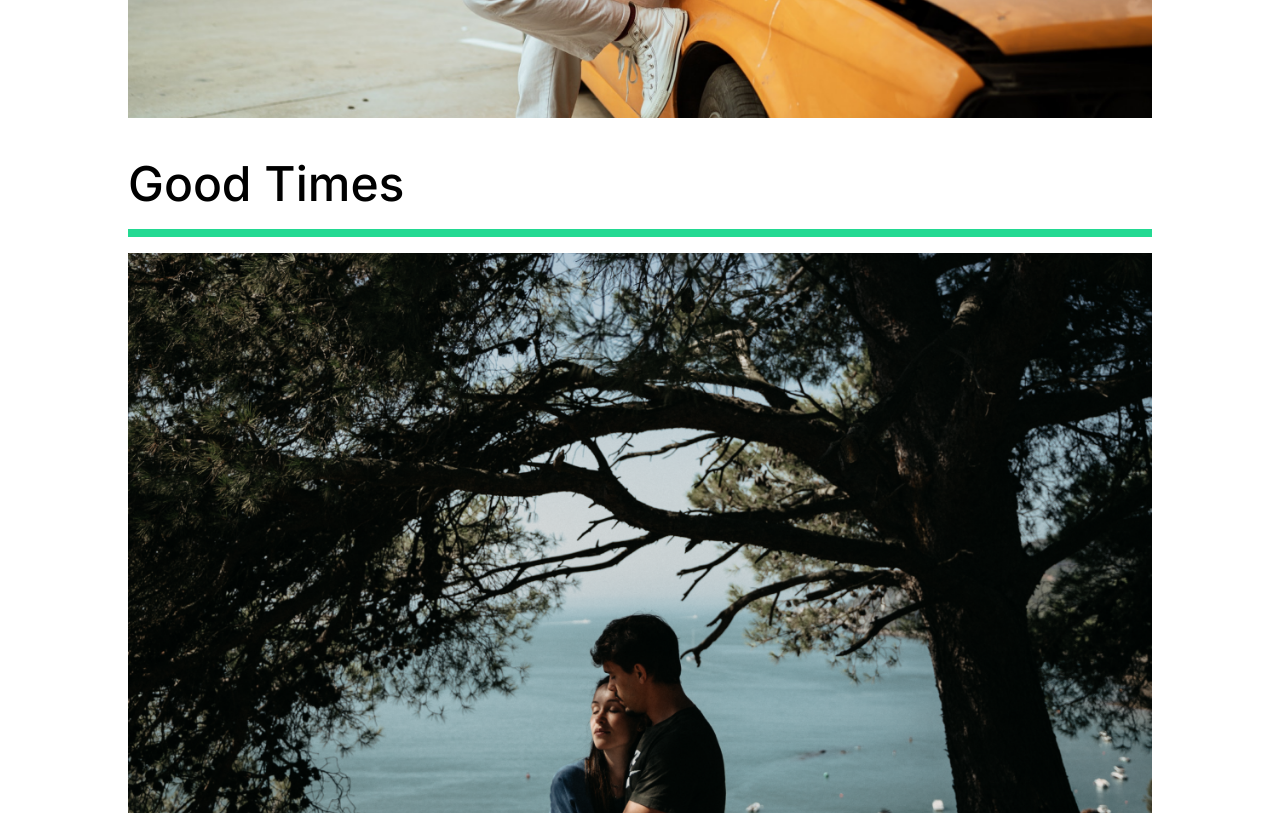
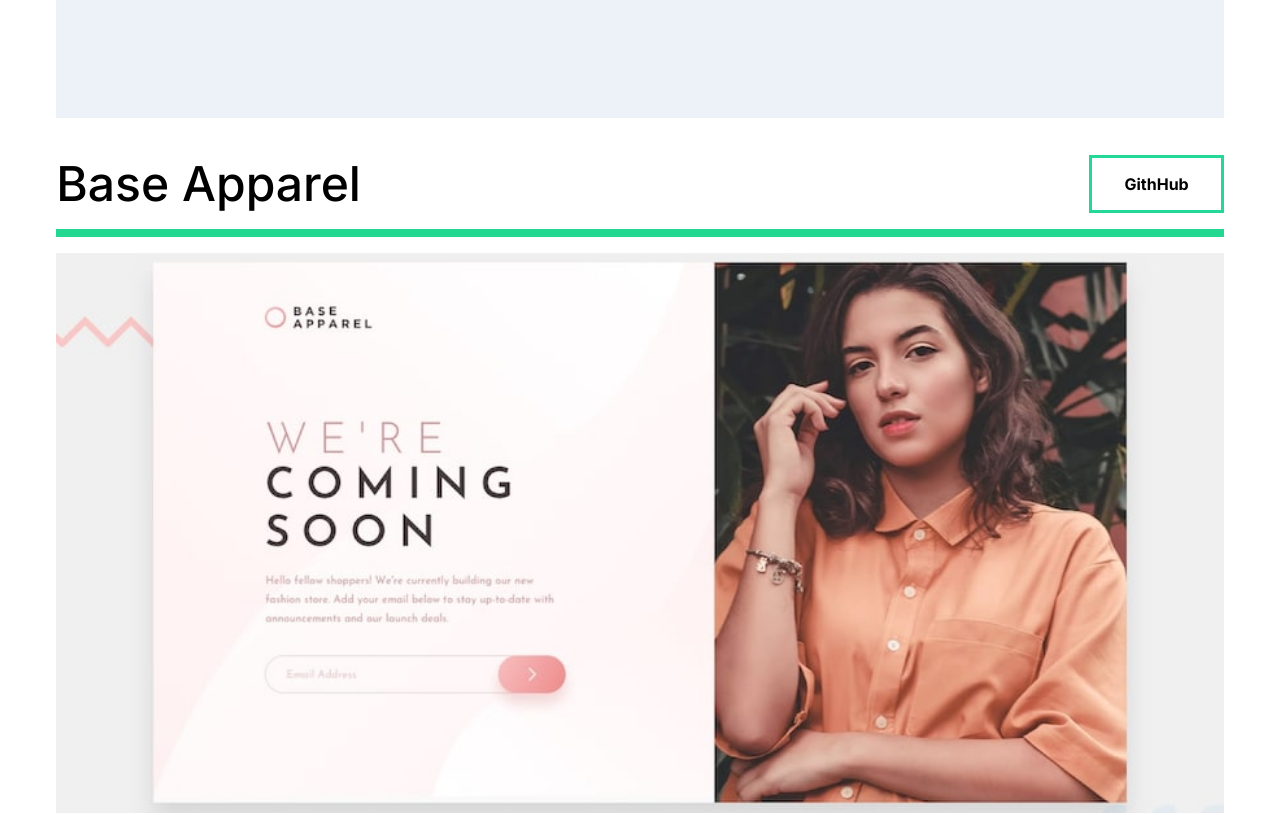
Before and after one commit to hrushi-thorat/react-portfolio, a React (Create React App) app: page /work in a window 1280 px wide. Shown: the part 1380-2195 px from the top of the page. Built offline with nearby package versions, Linux system fonts and the light colour scheme.

Commit message:
resposive project section

```diff
--- a/src/components/Dropdown.js
+++ b/src/components/Dropdown.js
@@ -68,10 +68,17 @@ background: gray;
 width:100%;
 left: 0;
 top:10vh;
+/* justify-content: space-between; */
 padding-top: 0;
 font-weight: bolder;
 font-size: 1.3rem;
 margin-bottom: 3rem;
+@media (max-width: 990px) {
+    font-size:1rem;
+  }
+@media (max-width: 488px) {
+    font-size:0.8rem;
+  }
 /* display: none; */
 ul{
     color:white;
@@ -80,6 +87,15 @@ ul{
     display: flex;
     align-items: center;
     justify-content: space-between;
+    @media (max-width: 990px) {
+    padding: 0.6rem 1.5rem 0rem 6rem;
+  }
+    @media (max-width: 416px) {
+    padding: 0.6rem 1.5rem 0rem 4rem;
+  }
+    @media (max-width: 339px) {
+    padding: 0.6rem 1.5rem 0rem 3rem;
+  }
 
 }
 li{
--- a/src/components/GlobalStyleComponents.js
+++ b/src/components/GlobalStyleComponents.js
@@ -23,6 +23,24 @@ button{
     &:hover{
         background-color: #23d997;
         color: white;
+    }
+    @media (max-width: 990px) {
+        padding: 0.8rem 1.8rem;
+        font-size: 0.9rem;
+        border: 2.9px solid #23d997;
+    }
+    @media (max-width: 600px) {
+        padding: 0.7rem 1.7rem;
+        font-size: 0.8rem;
+        border: 2.9px solid #23d997;
+    }
+    @media (max-width: 464px) {
+        padding: 0.6rem 1.6rem;
+        font-size: 0.8rem;
+    }
+    @media (max-width: 396px) {
+        padding: 0.6rem 1.6rem;
+        font-size: 0.7rem;
     }
 }
 
--- a/src/movieState.js
+++ b/src/movieState.js
@@ -4,16 +4,50 @@ import articalComponent from "./img/ArticalComponent.jpg";
 import baseApparel from "./img/Base-apparel.jpg";
 import cardGame from "./img/cardGame.PNG";
 import todo from "./img/todo.PNG";
+import beatMaker from "./img/beatMaker.PNG";
 export const JavascriptProjectDetails = [
+  {
+    title: "ToDo List",
+    cover: todo,
+    githhub: "https://github.com/hrushi-thorat/to-do-list",
+    liveSite: "https://condescending-ride-d4de28.netlify.app",
+  },
   {
     title: "Card Game",
     cover: cardGame,
     githhub: "https://github.com/hrushi-thorat/card-game",
     liveSite: "https://naughty-goldstine-82587f.netlify.app",
   },
+  {
+    title: "Beat Maker",
+    cover: beatMaker,
+    githhub: "https://github.com/hrushi-thorat/Beat-Maker",
+    liveSite: "https://stupefied-allen-5b3d76.netlify.app/",
+  },
+
+  {
+    title: "Base Apparel",
+    cover: baseApparel,
+    githhub: "https://github.com/hrushi-thorat/faq-accordion-card-main",
+    liveSite: "https://accordian-fem.netlify.app",
+  },
+  {
+    title: "Faq Accordian",
+    cover: accordian,
+    githhub: "https://github.com/hrushi-thorat/faq-accordion-card-main",
+    liveSite: "https://accordian-fem.netlify.app",
+  },
 ];
 
-export const ReactProjectDetails = [
+export const ReactProjectDetails = [];
+
+export const FrontProjectDetails = [
+  {
+    title: "Faq Accordian",
+    cover: accordian,
+    githhub: "https://github.com/hrushi-thorat/faq-accordion-card-main",
+    liveSite: "https://accordian-fem.netlify.app",
+  },
   {
     title: "Artical Component",
     cover: articalComponent,
@@ -28,20 +62,4 @@ export const ReactProjectDetails = [
   },
 ];
 
-export const FrontProjectDetails = [
-  {
-    title: "Faq Accordian",
-    cover: accordian,
-    githhub: "https://github.com/hrushi-thorat/faq-accordion-card-main",
-    liveSite: "https://accordian-fem.netlify.app",
-  },
-];
-
-export const HtmlProjectDetails = [
-  {
-    title: "ToDo List",
-    cover: todo,
-    githhub: "https://github.com/hrushi-thorat/to-do-list",
-    liveSite: "https://condescending-ride-d4de28.netlify.app",
-  },
-];
+export const HtmlProjectDetails = [];
--- a/src/pages/OurWork.js
+++ b/src/pages/OurWork.js
@@ -250,23 +250,53 @@ const Work = styled(motion.div)`
   @media (max-width: 1300px) {
     padding: 2rem 2rem;
   }
+  @media (max-width: 990px) {
+    padding: 1.8rem 1.8rem;
+  }
+  @media (max-width: 416px) {
+    padding: 1.5rem 1.5rem;
+  }
+  @media (max-width: 339px) {
+    padding: 1rem 1rem;
+  }
   h2 {
     padding: 1rem 0rem;
   }
 `;
 const Movie = styled(motion.div)`
-  padding: 0rem 6rem;
+  padding: 0rem 2%;
   margin-top: 1rem;
+  /* @media (max-width: 990px) {
+    padding: 0rem 5rem;
+  }
+  @media (max-width: 416px) {
+    padding: 0rem 3rem;
+  }
+  @media (max-width: 379px) {
+    padding: 0rem 1rem;
+  } */
   .line {
     height: 0.5rem;
     background: #23d992;
     margin-bottom: 1rem;
     width: 100%;
+    @media (max-width: 464px) {
+      height: 0.3rem;
+    }
   }
   img {
     width: 100%;
     height: 70vh;
     object-fit: cover;
+    @media (max-width: 990px) {
+      height: 50vh;
+    }
+    @media (max-width: 416px) {
+      height: 40vh;
+    }
+    @media (max-width: 379px) {
+      height: 30vh;
+    }
   }
 `;
 
@@ -277,6 +307,20 @@ const Title = styled(motion.div)`
   display: flex;
   align-items: center;
   justify-content: space-between;
+  h2 {
+    @media (max-width: 990px) {
+      font-size: 3rem;
+    }
+    @media (max-width: 600px) {
+      font-size: 2.3rem;
+    }
+    @media (max-width: 464px) {
+      font-size: 1.8rem;
+    }
+    @media (max-width: 396px) {
+      font-size: 1.3rem;
+    }
+  }
 `;
 const Frame1 = styled(motion.div)`
   position: fixed;
```
Also changed, not shown: src/img/beatMaker.PNG (added).
